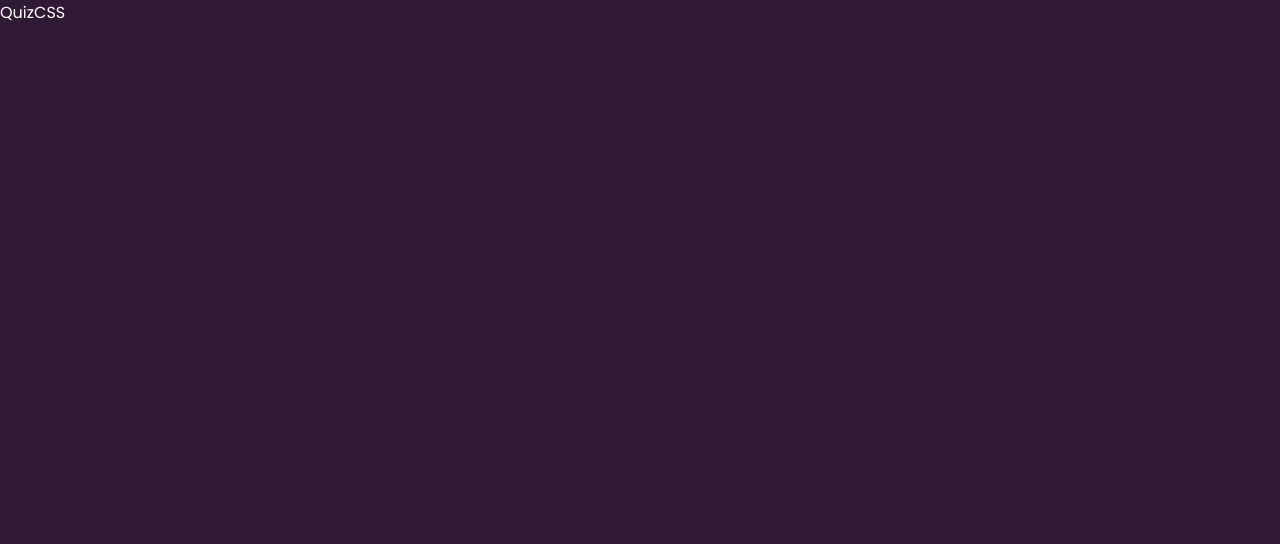
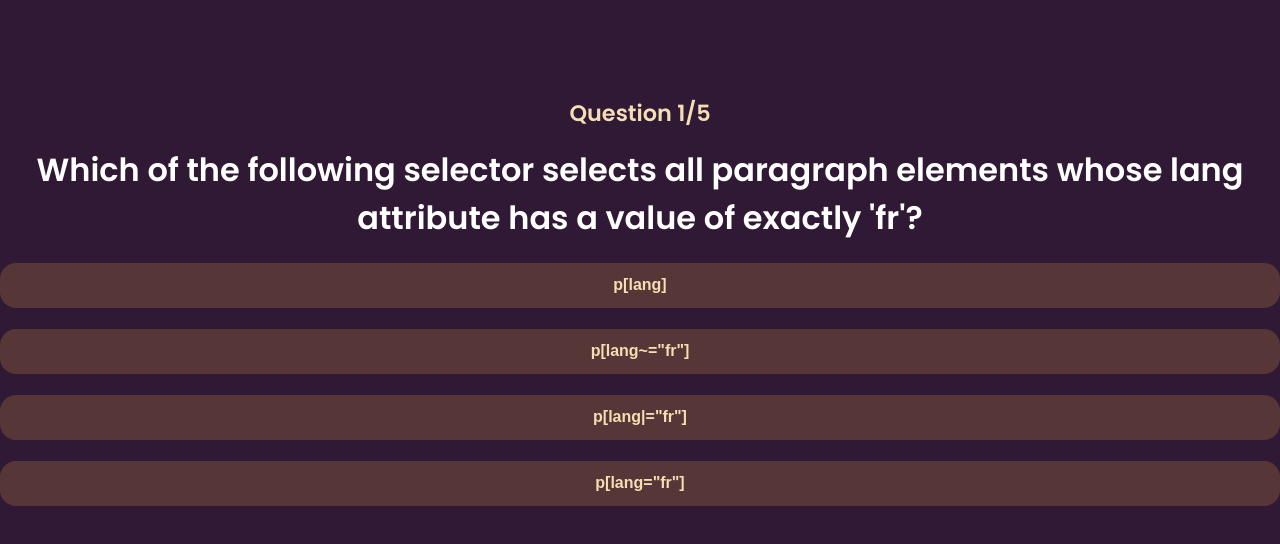
Before and after one commit to killshotxd/React-Modern-QuizzApp, a React (Create React App) app: page /QuizCSS in a window 1280 px wide. Shown: the top 544 px of the page. Built offline with nearby package versions, Linux system fonts and the light colour scheme.

Commit message:
finalized App

```diff
--- /dev/null
+++ b/src/components/QuizCSSAPI.jsx
@@ -0,0 +1,62 @@
+export const questions = [
+  {
+    questionText:
+      "Which of the following selector selects all paragraph elements whose lang attribute has a value of exactly 'fr'?",
+    answerOptions: [
+      {
+        answerText: " p[lang]",
+        isCorrect: false,
+      },
+      {
+        answerText: `p[lang~="fr"]`,
+        isCorrect: false,
+      },
+      {
+        answerText: `p[lang|="fr"]`,
+        isCorrect: false,
+      },
+      { answerText: `p[lang="fr"]`, isCorrect: true },
+    ],
+  },
+  {
+    questionText:
+      "Which of the following is a way to associate styles with your HTML document?",
+    answerOptions: [
+      { answerText: "External CSS - The Element", isCorrect: false },
+      { answerText: "Imported CSS - @import Rule", isCorrect: false },
+      { answerText: "Both of the above.", isCorrect: true },
+      { answerText: " None of the above", isCorrect: false },
+    ],
+  },
+  {
+    questionText:
+      "Which of the following uses 1vw or 1vh, whichever is smaller?",
+    answerOptions: [
+      { answerText: "px", isCorrect: false },
+      { answerText: " vh", isCorrect: false },
+      { answerText: "vw", isCorrect: false },
+      { answerText: "vmin", isCorrect: true },
+    ],
+  },
+  {
+    questionText:
+      "Which of the following property is used as shorthand to specify a number of other font properties?",
+    answerOptions: [
+      { answerText: "font-size", isCorrect: false },
+      { answerText: "font", isCorrect: true },
+      { answerText: "font-variant", isCorrect: false },
+      { answerText: "font-weight", isCorrect: false },
+    ],
+  },
+
+  {
+    questionText:
+      "Which of the following property changes the style of top border?",
+    answerOptions: [
+      { answerText: " :border-bottom-style", isCorrect: false },
+      { answerText: " :border-top-style", isCorrect: true },
+      { answerText: " :border-left-style", isCorrect: false },
+      { answerText: ":border-right-style", isCorrect: false },
+    ],
+  },
+];
--- /dev/null
+++ b/src/components/QuizJSAPI.jsx
@@ -0,0 +1,47 @@
+export const questions = [
+  {
+    questionText:
+      "The display value of most DOM elements is either inline or block.",
+    answerOptions: [
+      {
+        answerText: " True",
+        isCorrect: true,
+      },
+      {
+        answerText: "False",
+        isCorrect: false,
+      },
+    ],
+  },
+  {
+    questionText: "Which of the following is an inline element:",
+    answerOptions: [
+      { answerText: "<p>", isCorrect: false },
+      { answerText: "<strong>", isCorrect: true },
+      { answerText: "<section>", isCorrect: false },
+    ],
+  },
+  {
+    questionText:
+      "All visible content in an HTML document is written inside of the <body> tag.",
+    answerOptions: [
+      { answerText: "True", isCorrect: true },
+      { answerText: "False", isCorrect: false },
+    ],
+  },
+  {
+    questionText: "Block elements can be nested inside of an inline element",
+    answerOptions: [
+      { answerText: "True", isCorrect: false },
+      { answerText: "False", isCorrect: true },
+    ],
+  },
+
+  {
+    questionText: "<span> elements have display: block by default",
+    answerOptions: [
+      { answerText: "True", isCorrect: false },
+      { answerText: "False", isCorrect: true },
+    ],
+  },
+];
--- a/src/pages/Home.css
+++ b/src/pages/Home.css
@@ -3,6 +3,7 @@
   align-items: center;
   justify-content: center;
   height: 100vh;
+  flex-direction: column;
 }
 
 .text__center {
--- a/src/pages/Home.jsx
+++ b/src/pages/Home.jsx
@@ -22,6 +22,8 @@ const Home = () => {
           </Link>
         </Zoom>
       </div>
+
+      <p>Made with 🤍 by Mohd Hassan</p>
     </div>
   );
 };
--- a/src/pages/QuizCSS.jsx
+++ b/src/pages/QuizCSS.jsx
@@ -1,7 +1,58 @@
 import React from "react";
+import { questions } from "../components/QuizCSSAPI";
+import { useState } from "react";
+import { Link } from "react-router-dom";
+const QuizCSS = () => {
+  const [currentQuestion, setCurrentQuestion] = useState(0);
+  const [showScore, setShowScore] = useState(false);
+  const [score, setScore] = useState(0);
 
-const QuizCSS = () => {
-  return <div>QuizCSS</div>;
+  const handleAnswerOptionClick = (isCorrect) => {
+    if (isCorrect) {
+      setScore(score + 1);
+    }
+
+    const nextQuestion = currentQuestion + 1;
+    if (nextQuestion < questions.length) {
+      setCurrentQuestion(nextQuestion);
+    } else {
+      setShowScore(true);
+    }
+  };
+
+  return (
+    <div className="app">
+      {showScore ? (
+        <div className="score-section">
+          You scored {score} out of {questions.length}
+          <Link to="/" className="center-home">
+            Home
+          </Link>
+        </div>
+      ) : (
+        <>
+          <div className="question-section">
+            <div className="question-count">
+              <span>Question {currentQuestion + 1}</span>/{questions.length}
+            </div>
+          </div>
+
+          <div className="answer-section">
+            <div className="question-text">
+              {questions[currentQuestion].questionText}
+            </div>
+            {questions[currentQuestion].answerOptions.map((answerOption) => (
+              <button
+                onClick={() => handleAnswerOptionClick(answerOption.isCorrect)}
+              >
+                {answerOption.answerText}
+              </button>
+            ))}
+          </div>
+        </>
+      )}
+    </div>
+  );
 };
 
 export default QuizCSS;
--- a/src/pages/QuizHTML.css
+++ b/src/pages/QuizHTML.css
@@ -38,6 +38,7 @@ button {
   font-weight: bold;
   color: wheat;
   font-size: 1rem;
+  width: -webkit-fill-available;
 }
 
 button:hover {
--- a/src/pages/QuizHTML.jsx
+++ b/src/pages/QuizHTML.jsx
@@ -1,6 +1,6 @@
 import React from "react";
 import { useState } from "react";
-import { questions } from "../components/QuizAPI";
+import { questions } from "../components/QuizHTMLAPI";
 import "./QuizHTML.css";
 import { Link } from "react-router-dom";
 
--- a/src/pages/QuizJS.jsx
+++ b/src/pages/QuizJS.jsx
@@ -1,7 +1,58 @@
 import React from "react";
+import { useState } from "react";
+import { Link } from "react-router-dom";
+import { questions } from "../components/QuizJSAPI";
+const QuizJS = () => {
+  const [currentQuestion, setCurrentQuestion] = useState(0);
+  const [showScore, setShowScore] = useState(false);
+  const [score, setScore] = useState(0);
 
-const QuizJS = () => {
-  return <div>QuizJS</div>;
+  const handleAnswerOptionClick = (isCorrect) => {
+    if (isCorrect) {
+      setScore(score + 1);
+    }
+
+    const nextQuestion = currentQuestion + 1;
+    if (nextQuestion < questions.length) {
+      setCurrentQuestion(nextQuestion);
+    } else {
+      setShowScore(true);
+    }
+  };
+
+  return (
+    <div className="app">
+      {showScore ? (
+        <div className="score-section">
+          You scored {score} out of {questions.length}
+          <Link to="/" className="center-home">
+            Home
+          </Link>
+        </div>
+      ) : (
+        <>
+          <div className="question-section">
+            <div className="question-count">
+              <span>Question {currentQuestion + 1}</span>/{questions.length}
+            </div>
+          </div>
+
+          <div className="answer-section">
+            <div className="question-text">
+              {questions[currentQuestion].questionText}
+            </div>
+            {questions[currentQuestion].answerOptions.map((answerOption) => (
+              <button
+                onClick={() => handleAnswerOptionClick(answerOption.isCorrect)}
+              >
+                {answerOption.answerText}
+              </button>
+            ))}
+          </div>
+        </>
+      )}
+    </div>
+  );
 };
 
 export default QuizJS;
```
Also changed, not shown: src/components/QuizHTMLAPI.jsx (renamed from src/components/QuizAPI.jsx).
